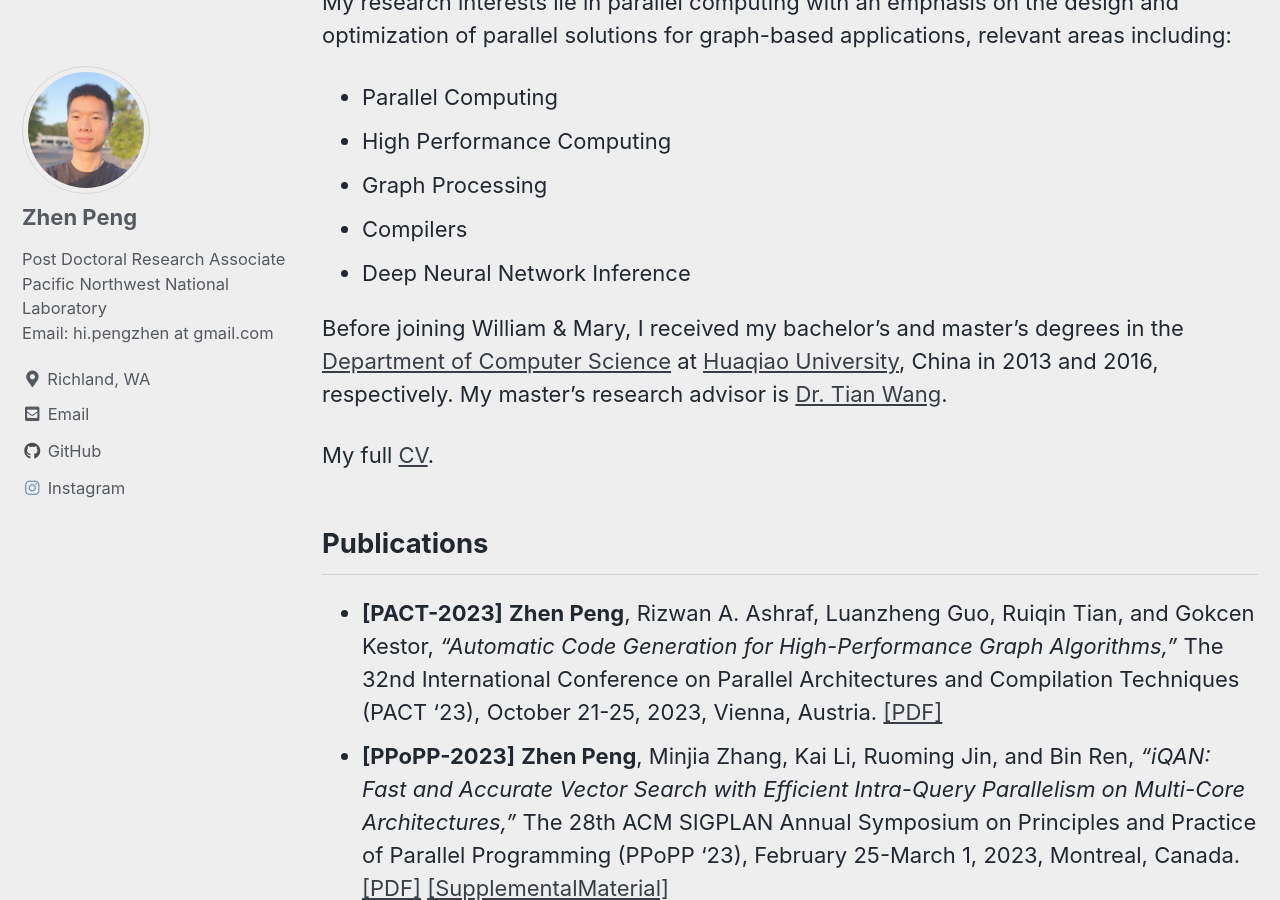
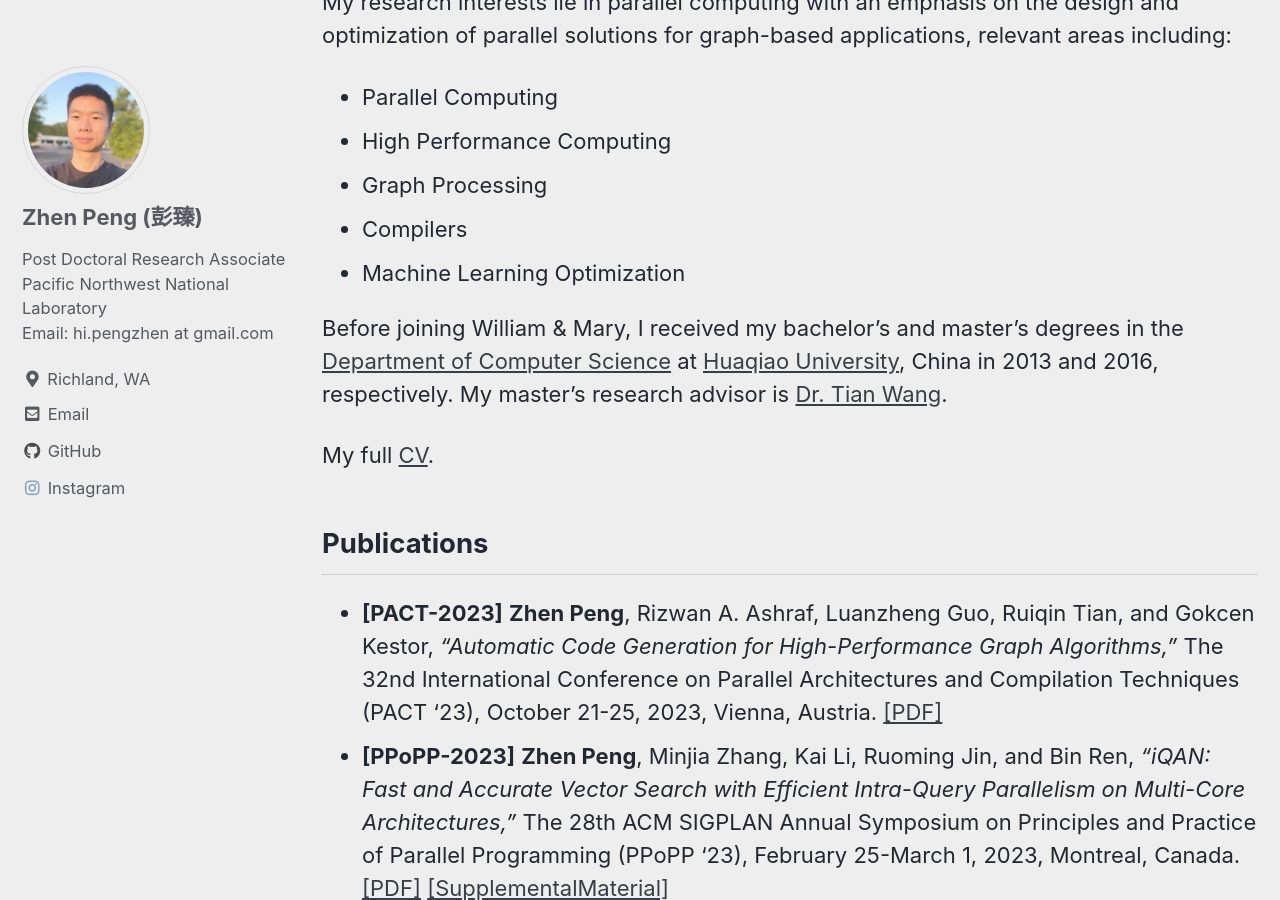
Before and after one commit to johnpzh/johnpzh.github.io, a Jekyll site: the page built from index.md, in a window 1280 px wide and 900 px high, scrolled down 304 px. Built offline with Jekyll 4.4.1, drawn with Linux system fonts in a browser that asks for light colours; cached includes are drawn as plain includes; some of the changed text lies outside the part shown.

Commit message:
updated CV

```diff
--- a/_config.yml
+++ b/_config.yml
@@ -102,7 +102,7 @@ analytics:
 
 # Site Author
 author:
-  name             : "Zhen Peng"
+  name             : "Zhen Peng (彭臻)"
   avatar           : /assets/images/head.jpg # path of avatar image, e.g. "/assets/images/bio-photo.jpg"
   bio              : "Post Doctoral Research Associate<br>
   Pacific Northwest National Laboratory<br>
--- a/index.md
+++ b/index.md
@@ -15,7 +15,7 @@ My research interests lie in parallel computing with an emphasis on the design a
 * High Performance Computing
 * Graph Processing
 * Compilers
-* Deep Neural Network Inference
+* Machine Learning Optimization
 
 Before joining William & Mary, I received my bachelor's and master's degrees in the [Department of Computer Science][HQUCS] at [Huaqiao University][HQU], China in 2013 and 2016, respectively. My master's research advisor is [Dr. Tian Wang][TianWang].
 
```
Also changed, not shown: other parts of index.md (+1 -1 lines), 1 other file.
